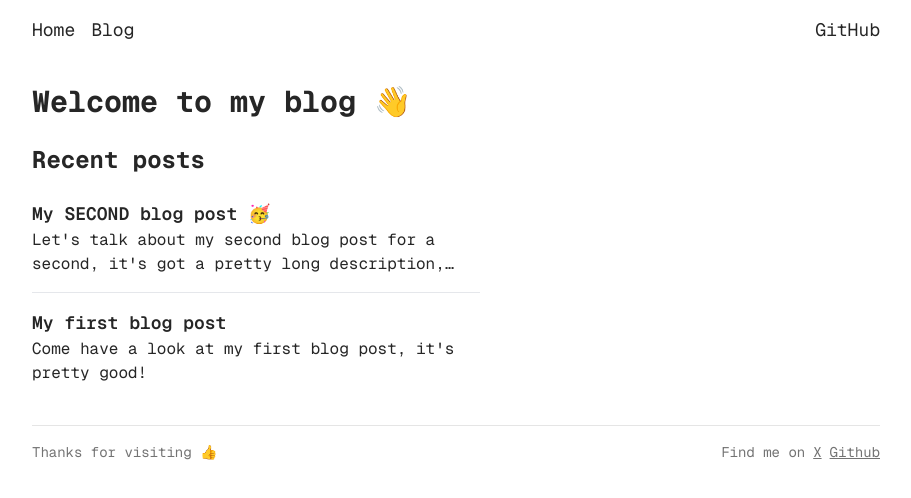
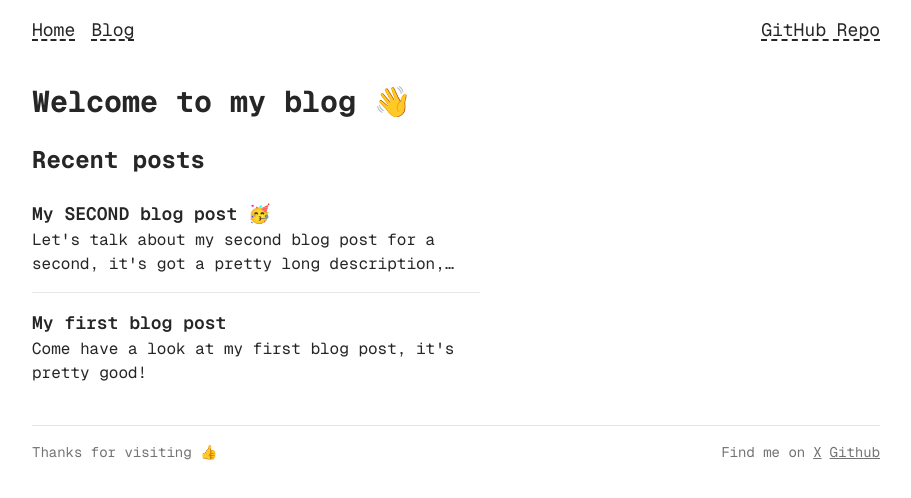
Before and after one commit to patrickmccallum/nextjs-blog-starter, a Next.js app: page / in a window 1280 px wide. Shown: the top 498 px of the page, without its empty margins (184-1095 px from the left). Built offline with nearby package versions, Linux system fonts and the light colour scheme.

Commit message:
chore: add HeaderLink component, GitHub link

```diff
--- a/src/app/template.tsx
+++ b/src/app/template.tsx
@@ -1,20 +1,21 @@
 import Link from 'next/link'
 import { PropsWithChildren } from 'react'
+import {cn} from "@/lib/style-utils";
 
 export default function GlobalTemplate({ children }: PropsWithChildren) {
     return (
         <div className="mx-auto flex min-h-screen w-full max-w-4xl flex-col gap-6 px-6 py-4 text-neutral-800 dark:text-neutral-50">
             <header className="flex items-center gap-4 text-lg">
-                <Link href={'/'}>Home</Link>
-                <Link href={'/blog'}>Blog</Link>
-                <Link
+                <HeaderLink href={'/'}>Home</HeaderLink>
+                <HeaderLink href={'/blog'}>Blog</HeaderLink>
+                <HeaderLink
                     href={
                         'https://github.com/patrickmccallum/nextjs-blog-starter'
                     }
                     className="ml-auto"
                 >
-                    GitHub
-                </Link>
+                    GitHub Repo
+                </HeaderLink>
             </header>
             <main>{children}</main>
             <footer className="flex justify-between border-t border-neutral-200 py-4 text-sm text-neutral-500 dark:border-neutral-600">
@@ -42,3 +43,11 @@ export default function GlobalTemplate({ children }: PropsWithChildren) {
         </div>
     )
 }
+
+const HeaderLink = ({ href, className, children }: PropsWithChildren<{ href: string, className?: string }>) => {
+    return (
+        <Link href={href} className={cn("hover:decoration-solid underline decoration-dashed underline-offset-4", className)}>
+            {children}
+        </Link>
+    )
+}
```
